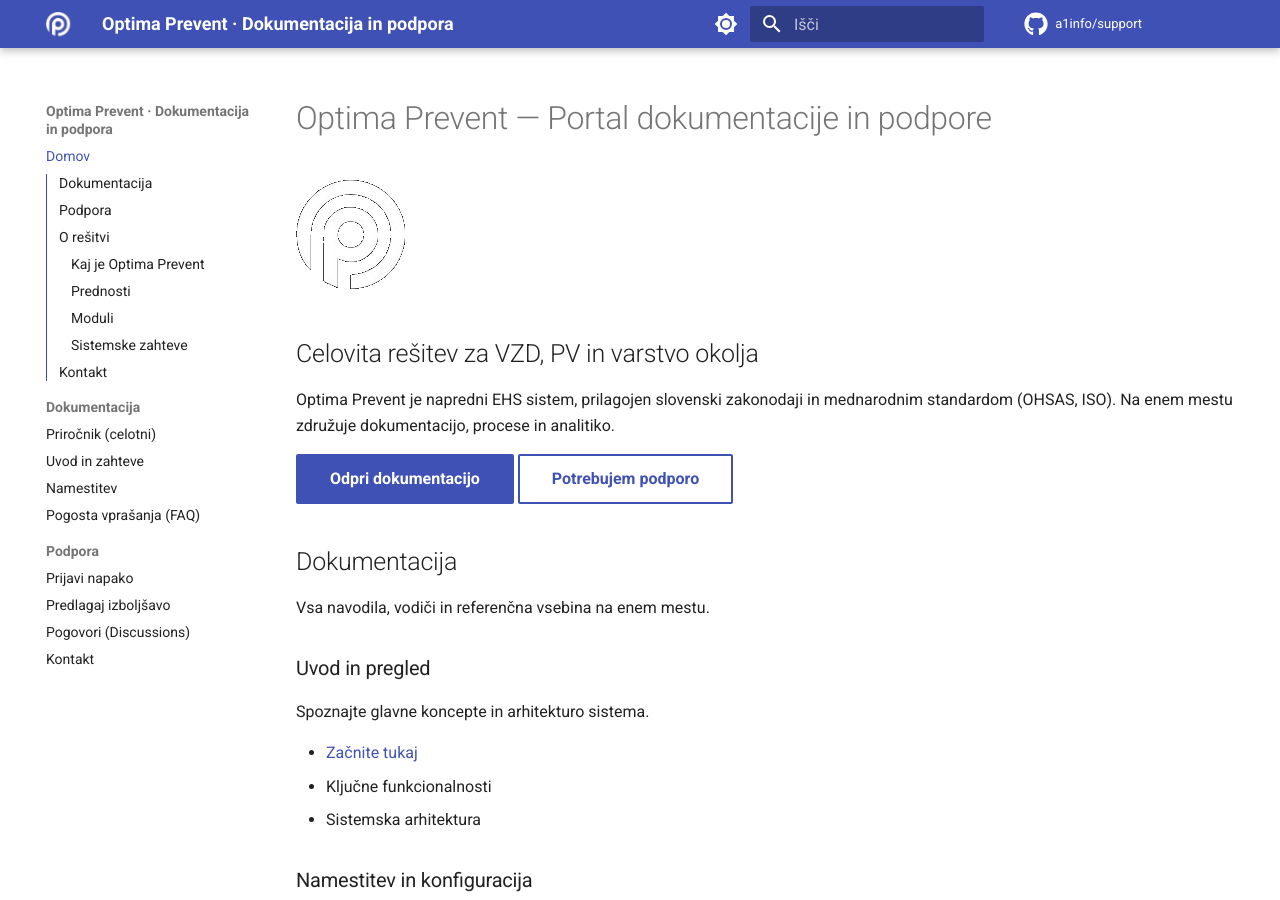
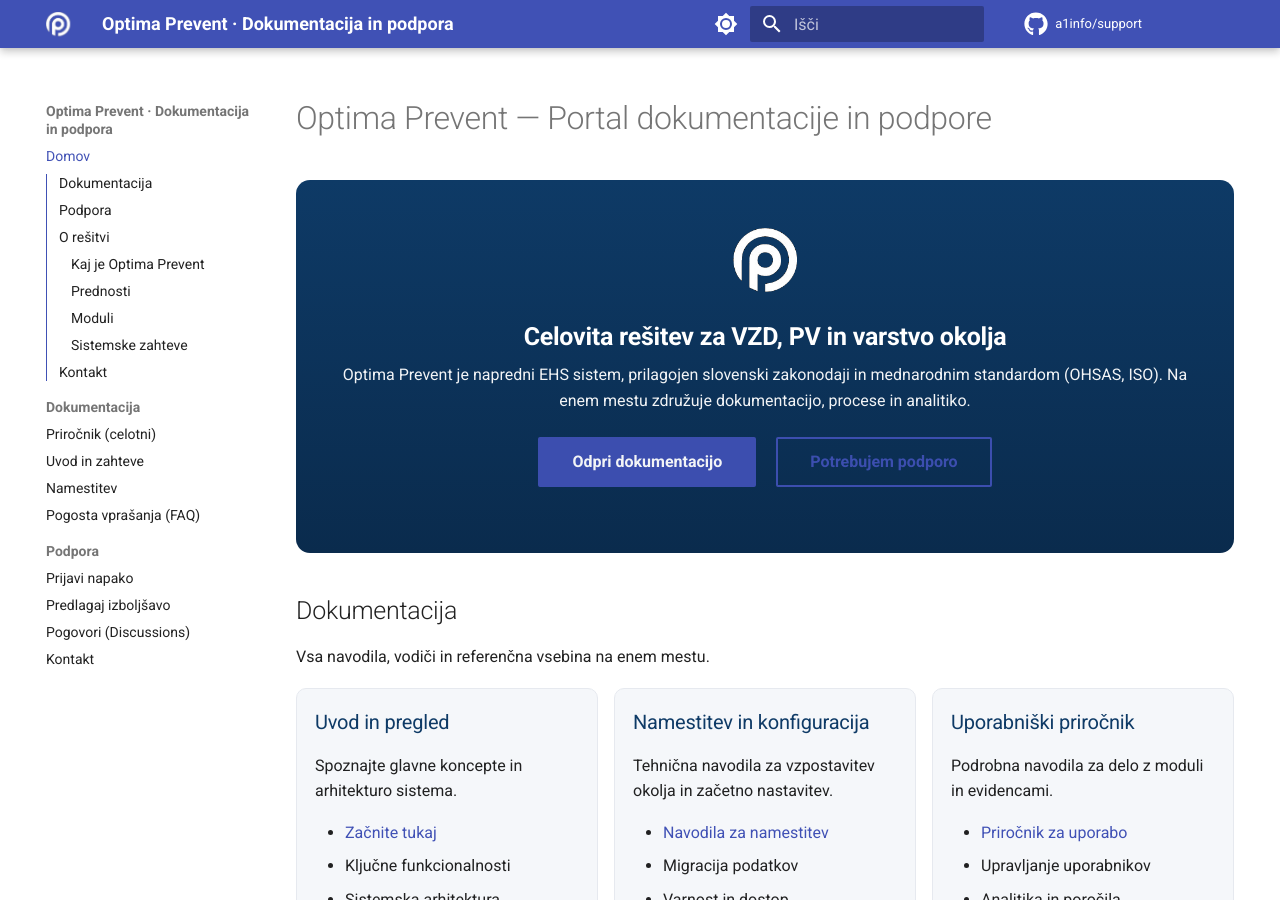
Before and after one commit to a1info/support, an MkDocs documentation site: the page built from docs/index.md, in a window 1280 px wide and 900 px high. Built offline with MkDocs 1.6.1 and Material for MkDocs 9.7.7, drawn with Linux system fonts in a browser that asks for light colours; comment, search, counter and statistics services are not loaded.

Commit message:
Include index.css in extra_css

```diff
--- a/mkdocs.yml
+++ b/mkdocs.yml
@@ -38,6 +38,9 @@
     - content.code.copy
     - content.tooltips
 
+extra_css:
+  - assets/index.css
+
 plugins:
   - search
 
```
